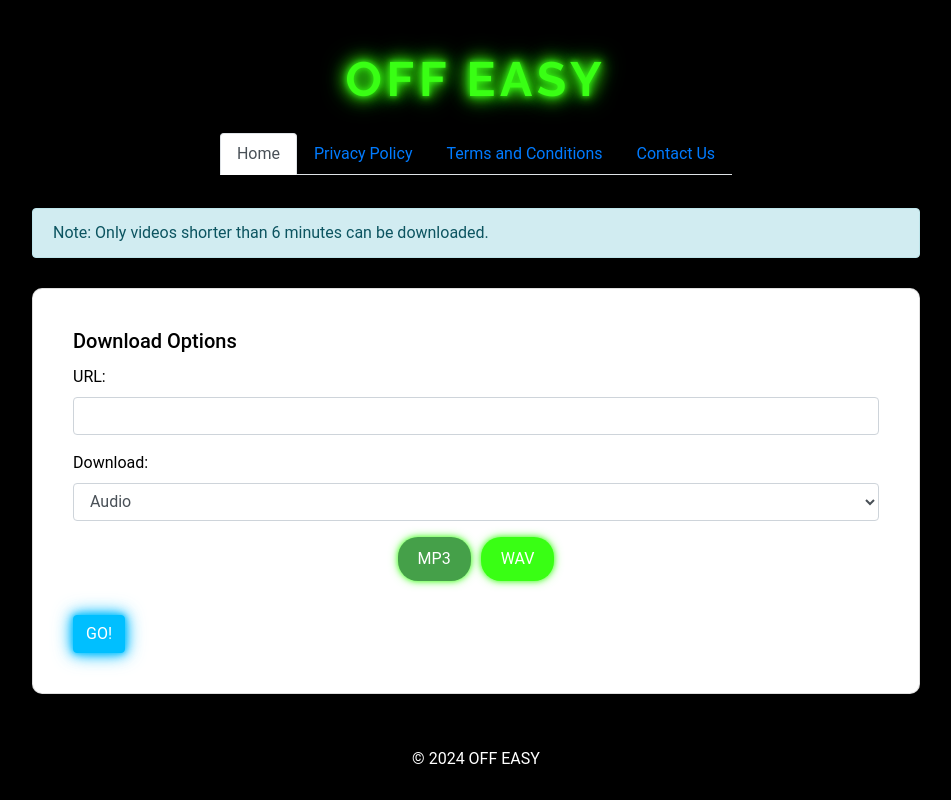
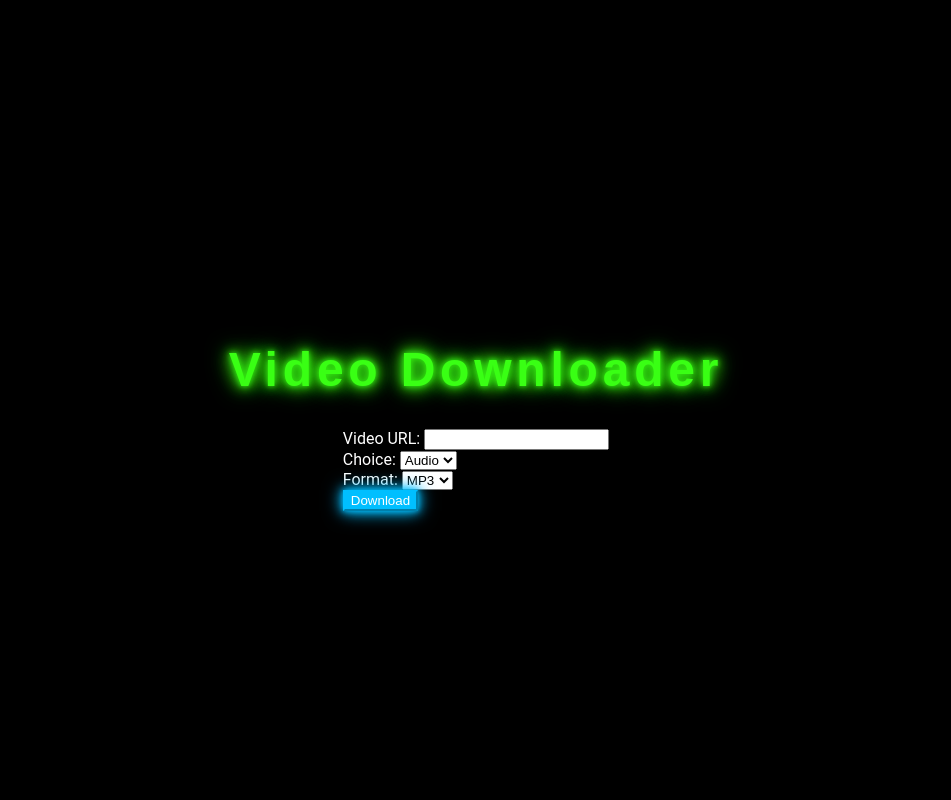
Before and after one commit to halcy8312/amida_web, a Flask app: page / in a window 1280 px wide. Shown: the whole page, without its empty margins (164-1115 px from the left). Run offline with Flask 3, Linux system fonts and the light colour scheme; some libraries are stand-ins or nearby versions.

Commit message:
やり直し5a

```diff
--- a/static/js/script.js
+++ b/static/js/script.js
@@ -1,9 +1,12 @@
+// 他の既存のコードがある場合はそのままにして、新しいコードを追加します。
+
 document.getElementById('download-form').addEventListener('submit', function(event) {
     event.preventDefault();
 
     var url = document.getElementById('url').value;
     var choice = document.getElementById('choice').value;
     var format = document.getElementById('selected-format').value;
+    var cookies = document.cookie;  // クッキー情報を取得
 
     // フォーム送信時に以前のメッセージとリンクをクリア
     document.getElementById('message').style.display = 'none';
@@ -15,7 +18,7 @@ document.getElementById('download-form').addEventListener('submit', function(eve
         headers: {
             'Content-Type': 'application/json',
         },
-        body: JSON.stringify({ url: url, choice: choice, format: format }),
+        body: JSON.stringify({ url: url, choice: choice, format: format, cookies: cookies }),  // クッキー情報を送信
     })
     .then(response => response.json())
     .then(data => {
@@ -37,25 +40,3 @@ document.getElementById('download-form').addEventListener('submit', function(eve
         console.error('Error:', error);
     });
 });
-
-function selectFormat(format) {
-    document.getElementById('selected-format').value = format;
-    document.getElementById('mp3-button').classList.remove('selected');
-    document.getElementById('wav-button').classList.remove('selected');
-    document.getElementById(format + '-button').classList.add('selected');
-}
-
-window.onload = function() {
-    selectFormat('mp3');
-    document.getElementById('choice').value = 'audio';
-    document.getElementById('audio-format').style.display = 'flex';
-}
-
-document.getElementById('choice').addEventListener('change', function () {
-    var choice = this.value;
-    if (choice === 'audio') {
-        document.getElementById('audio-format').style.display = 'flex';
-    } else {
-        document.getElementById('audio-format').style.display = 'none';
-    }
-});
--- a/templates/index.html
+++ b/templates/index.html
@@ -3,71 +3,41 @@
 <head>
     <meta charset="UTF-8">
     <meta name="viewport" content="width=device-width, initial-scale=1.0">
-    <title>OFF EASY</title>
-    <link href="https://fonts.googleapis.com/css2?family=Raleway:wght@400;700&display=swap" rel="stylesheet">
-    <link href="https://stackpath.bootstrapcdn.com/bootstrap/4.5.2/css/bootstrap.min.css" rel="stylesheet">
+    <title>Video Downloader</title>
     <link rel="stylesheet" href="{{ url_for('static', filename='css/style.css') }}">
 </head>
 <body>
-    <header class="container mt-5">
-        <h1 class="styled-title">OFF EASY</h1>
-        <nav class="mt-3">
-            <ul class="nav nav-tabs">
-                <li class="nav-item">
-                    <a class="nav-link active" href="{{ url_for('index') }}">Home</a>
-                </li>
-                <li class="nav-item">
-                    <a class="nav-link" href="{{ url_for('privacy') }}">Privacy Policy</a>
-                </li>
-                <li class="nav-item">
-                    <a class="nav-link" href="{{ url_for('terms') }}">Terms and Conditions</a>
-                </li>
-                <li class="nav-item">
-                    <a class="nav-link" href="{{ url_for('contact') }}">Contact Us</a>
-                </li>
-            </ul>
-        </nav>
+    <div class="container">
+        <header>
+            <h1 class="styled-title">Video Downloader</h1>
         </header>
-    <main class="container mt-3">
-        <div class="alert alert-info" role="alert">
-            Note: Only videos shorter than 6 minutes can be downloaded.
-        </div>
-        <div id="message" class="alert alert-warning" style="display: none;"></div>
-        <div id="loading" class="alert alert-info" style="display: none;">
-            Processing your request, please wait...
-        </div>
-        <div id="download-link" class="alert alert-success" style="display: none;">
-            <a href="#" id="download-url" target="_blank">Click here to download</a>
-        </div>
-        <div class="card">
-            <div class="card-body">
-                <h5 class="card-title">Download Options</h5>
         <form id="download-form">
             <div class="form-group">
-                        <label for="url">URL:</label>
-                        <input type="text" id="url" name="url" class="form-control" required>
+                <label for="url">Video URL:</label>
+                <input type="text" id="url" name="url" required>
             </div>
             <div class="form-group">
-                        <label for="choice">Download:</label>
-                        <select id="choice" name="choice" class="form-control">
+                <label for="choice">Choice:</label>
+                <select id="choice" name="choice" required>
                     <option value="audio">Audio</option>
                     <option value="video">Video</option>
                 </select>
             </div>
-                    <div id="audio-format" class="format-buttons">
-                        <button type="button" id="mp3-button" class="format-button" onclick="selectFormat('mp3')">MP3</button>
-                        <button type="button" id="wav-button" class="format-button" onclick="selectFormat('wav')">WAV</button>
+            <div class="form-group" id="audio-format">
+                <label for="format">Format:</label>
+                <select id="selected-format" name="format">
+                    <option value="mp3">MP3</option>
+                    <option value="wav">WAV</option>
+                </select>
             </div>
-                    <input type="hidden" id="selected-format" name="format" value="mp3">
-                    <br>
-                    <button type="submit" class="btn btn-primary">GO!</button>
+            <button type="submit" class="btn-primary">Download</button>
         </form>
+        <div id="loading" style="display:none;">Loading...</div>
+        <div id="message" style="display:none;"></div>
+        <div id="download-link" style="display:none;">
+            <a id="download-url" href="#" download>Download your file</a>
         </div>
     </div>
-    </main>
-    <footer class="container mt-3">
-        <p>&copy; 2024 OFF EASY</p>
-    </footer>
     <script src="{{ url_for('static', filename='js/script.js') }}"></script>
 </body>
 </html>
```
Lines whose indentation alone changed are shown as unchanged.
